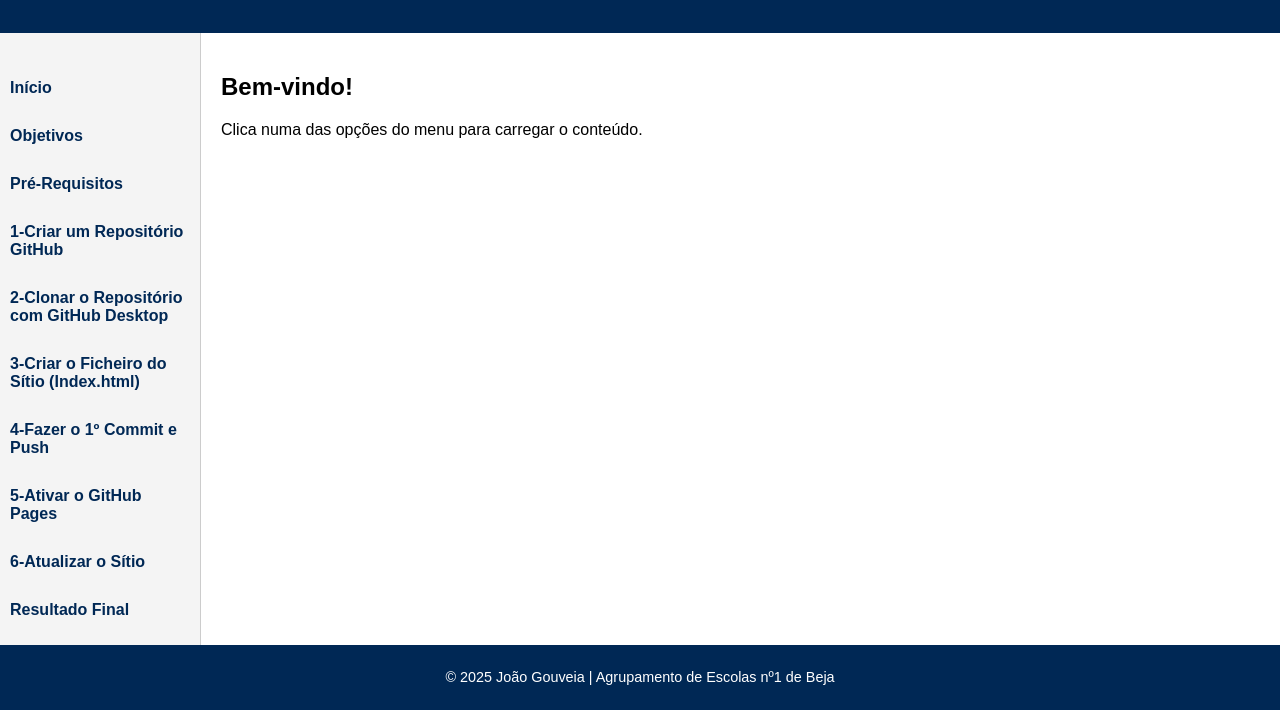
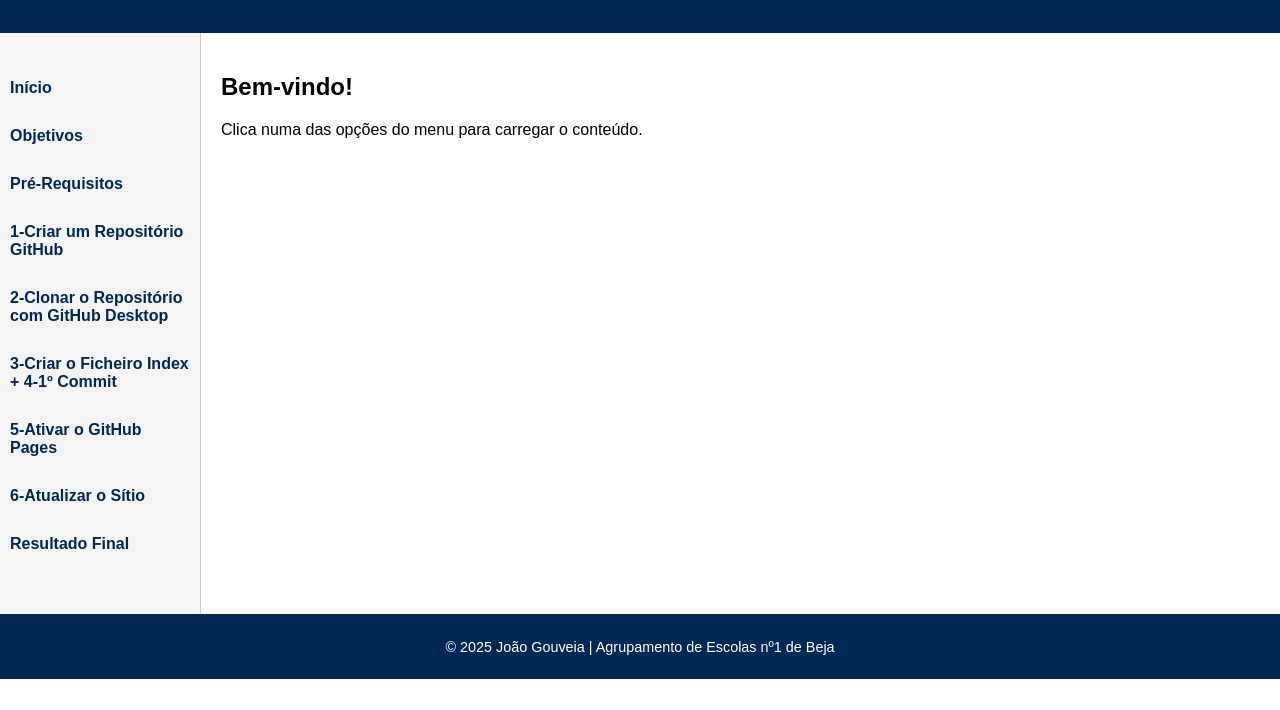
Before and after one commit to joaogouveiaformacao-spec/site-formacao-layout, a plain HTML site: page index.html in a window 1280 px wide. Shown: the part 121-831 px from the top of the page. After the commit the page ends 800 px from the top, so only its background shows below. Drawn offline with Linux system fonts and the light colour scheme.

Commit message:
Alterar index.html

```diff
--- a/index.html
+++ b/index.html
@@ -20,8 +20,8 @@
 		<li><a href="#" onclick="carregarPagina('prerequisitos.html')">Pré-Requisitos</a></li>
 		<li><a href="#" onclick="carregarPagina('etapa1.html')">1-Criar um Repositório GitHub</a></li>
 		<li><a href="#" onclick="carregarPagina('etapa2.html')">2-Clonar o Repositório com GitHub Desktop</a></li>
-		<li><a href="#" onclick="carregarPagina('etapa3.html')">3-Criar o Ficheiro do Sítio (Index.html)</a></li>
-		<li><a href="#" onclick="carregarPagina('etapa4.html')">4-Fazer o 1º Commit e Push</a></li>
+		<li><a href="#" onclick="carregarPagina('etapa3_4.html')">3-Criar o Ficheiro Index + 4-1º Commit</a></li>
+
 		<li><a href="#" onclick="carregarPagina('etapa5.html')">5-Ativar o GitHub Pages</a></li>
         <li><a href="#" onclick="carregarPagina('etapa6.html')">6-Atualizar o Sítio</a></li>
         <li><a href="#" onclick="carregarPagina('resultadofinal.html')">Resultado Final</a></li>
```
